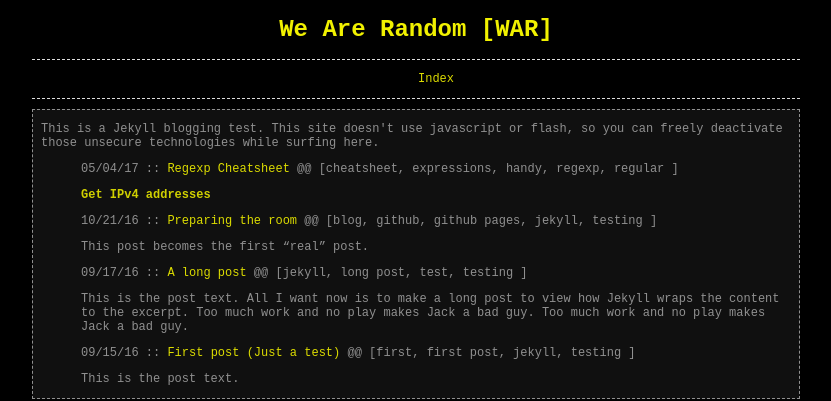
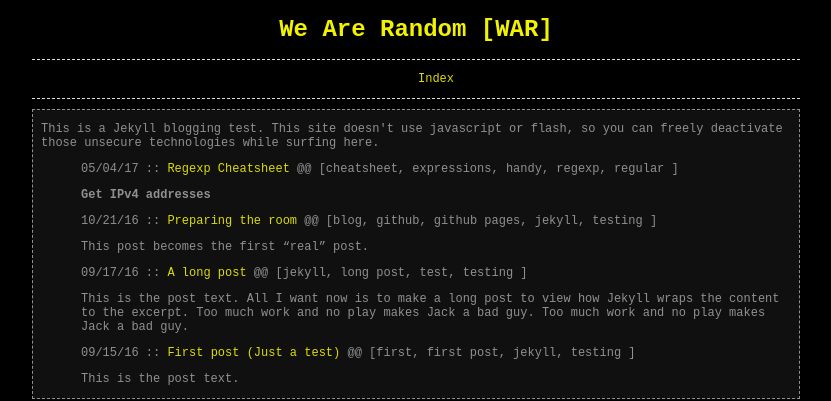
Before and after one commit to wearerandom/wearerandom.github.io, a Jekyll site: the page built from index.html, in a window 1280 px wide. Shown: the top 401 px of the page, without its empty margins (224-1055 px from the left). Built offline with Jekyll 4.4.1, drawn with Linux system fonts in a browser that asks for light colours.

Commit message:
Update _styles.scss

```diff
--- a/_sass/_styles.scss
+++ b/_sass/_styles.scss
@@ -68,7 +68,6 @@
     h3 {
         font-family: monospace;
         font-size: 12px;
-        color: #d0d000;
     }
     .footer {
         border-top: 1px dashed;
```
